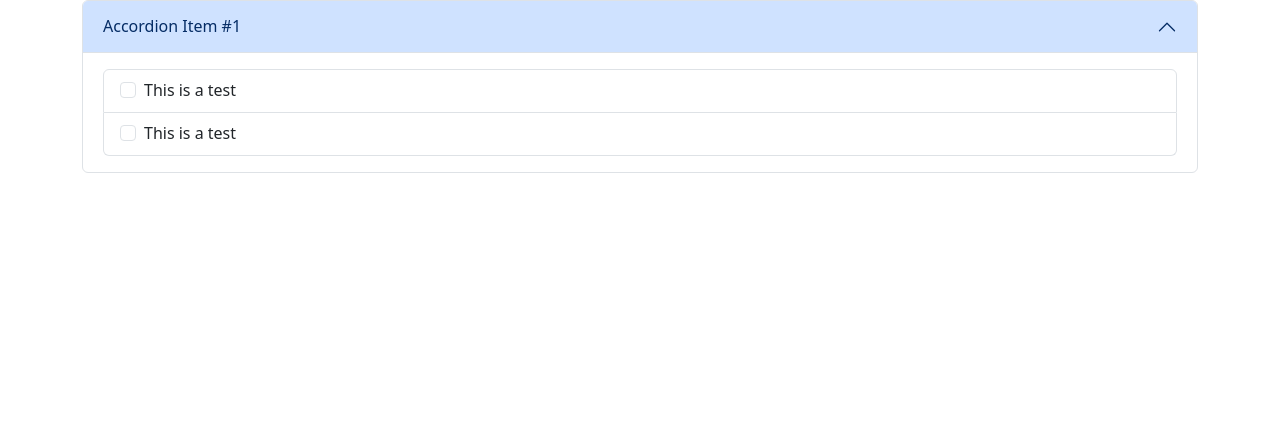
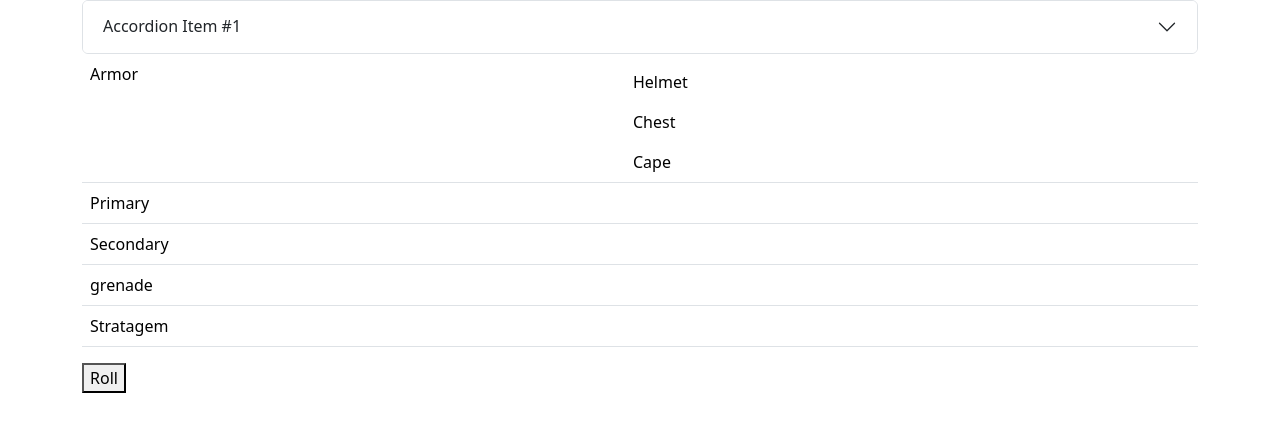
Before and after one commit to forestfish12/helldivers_randomizer, a plain HTML site: page index.html in a window 1280 px wide. Drawn offline with nearby package versions, Linux system fonts and the light colour scheme.

Commit message:
Structure settings and output

```diff
--- a/index.html
+++ b/index.html
@@ -28,36 +28,88 @@
         <div class="accordion" id="accordionExample">
             <div class="accordion-item">
                 <h2 class="accordion-header">
-                    <button class="accordion-button" type="button" data-bs-toggle="collapse"
-                        data-bs-target="#collapseOne" aria-expanded="true" aria-controls="collapseOne">
+                    <button class="accordion-button collapsed" type="button" data-bs-toggle="collapse"
+                        data-bs-target="#collapseOne" aria-expanded="false" aria-controls="collapseOne">
                         Accordion Item #1
                     </button>
                 </h2>
-                <div id="collapseOne" class="accordion-collapse collapse show" data-bs-parent="#accordionExample">
+                <div id="collapseOne" class="accordion-collapse collapse" data-bs-parent="#accordionExample">
                     <div class="accordion-body">
-                        <ul class="list-group">
-                            <li class="list-group-item">
-                                <div class="form-check">
-                                    <input class="form-check-input" type="checkbox" id="test1">
-                                    <label class="form-check-label" for="test1">This is a test</label>
-                                </div>
-                            </li>
-                            <li class="list-group-item">
-                                <div class="form-check">
-                                    <input class="form-check-input" type="checkbox" id="test2">
-                                    <label class="form-check-label" for="test2">This is a test</label>
-                                </div>
-                            </li>
-                        </ul>
+                        <!-- TODO: Make an accordian with sections for each group -->
+                        <div class="row">
+                            <div class="col">
+                                <ul id="grenades-list" class="list-group"> </ul>
+                                <ul id="secondaries-list" class="list-group"> </ul>
+                            </div>
+                            <div class="col">
+                                <ul id="primaries-list" class="list-group"> </ul>
+                            </div>
+                            <div class="col">
+                                <ul id="armor-list" class="list-group"> </ul>
+                            </div>
+                            <div class="col">
+                                <ul id="stratagems-list" class="list-group"> </ul>
+                            </div>
+                        </div>
                     </div>
                 </div>
             </div>
+        </div>
+        <div>
+            <!-- <h2>Armor</h2>
+            <p id="result-armor"></p>
+            <h2>Primary</h2>
+            <p id="result-primary"></p>
+            <h2>Secondary</h2>
+            <p id="result-secondary"></p>
+            <h2>Grenades</h2>
+            <p id="result-grenade"></p>
+            <h2>Stratagems</h2>
+            <p id="result-stratagem"></p> -->
+            <table class="table">
+                <tr>
+                    <td>Armor</td>
+                    <td class="pb-0">
+                        <table class="table table-borderless mb-0 pb-0">
+                            <tr>
+                                <td>Helmet</td>
+                                <td id="result-helmet"></td>
+                            </tr>
+                            <tr>
+                                <td>Chest</td>
+                                <td id="result-armor"></td>
+                            </tr>
+                            <tr>
+                                <td>Cape</td>
+                                <td id="result-cape"></td>
+                            </tr>
+                        </table>
+                    </td>
+                </tr>
+                <tr>
+                    <td>Primary</td>
+                    <td id="result-primary"></td>
+                </tr>
+                <tr>
+                    <td>Secondary</td>
+                    <td id="result-secondary"></td>
+                </tr>
+                <tr>
+                    <td>grenade</td>
+                    <td id="result-grenade"></td>
+                </tr>
+                <tr>
+                    <td>Stratagem</td>
+                    <td id="result-stratagem"></td>
+                </tr>
+            </table>
+            <button id="roll-button">Roll</button>
         </div>
     </main>
     <footer>
 
     </footer>
-    <script src="scripts/index.js" async defer></script>
+    <script src="./scripts/index.js" type="module" async defer></script>
     <script src="https://cdn.jsdelivr.net/npm/bootstrap@5.3.3/dist/js/bootstrap.bundle.min.js"
         integrity="sha384-YvpcrYf0tY3lHB60NNkmXc5s9fDVZLESaAA55NDzOxhy9GkcIdslK1eN7N6jIeHz"
         crossorigin="anonymous"></script>
```
